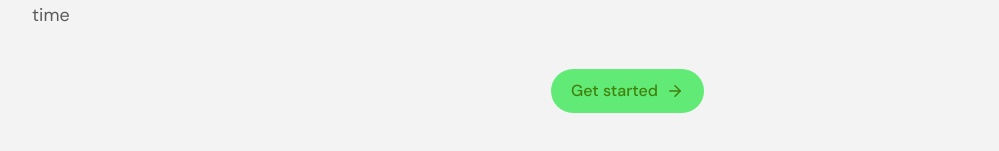
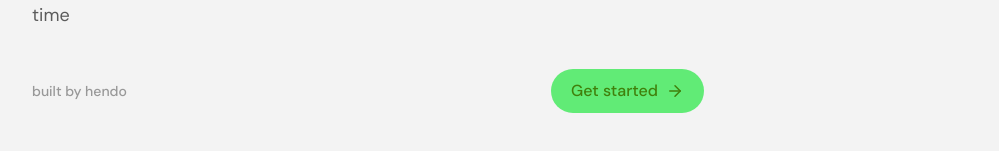
Before and after one commit to Hendo10X/zipdrop, a Next.js app: page / in a window 1280 px wide. Shown: the part 559-710 px from the top of the page, without its empty margins (272-1271 px from the left). Built offline with nearby package versions, Linux system fonts and the light colour scheme.

Commit message:
feat: implement initial homepage with app overview and get started button

```diff
--- a/app/page.tsx
+++ b/app/page.tsx
@@ -45,7 +45,10 @@ export default function Home() {
           </div>
 
           {/* CTA Button */}
-          <div className="w-full flex justify-end mt-2">
+          <div className="w-full flex justify-between items-center mt-2">
+            <span className="text-sm font-medium text-hendogray/60">
+              built by hendo
+            </span>
             <GetStartedButton />
           </div>
         </div>
```
